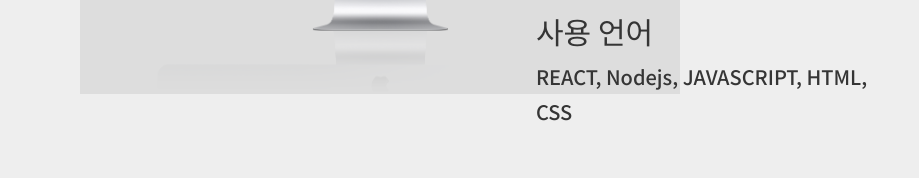
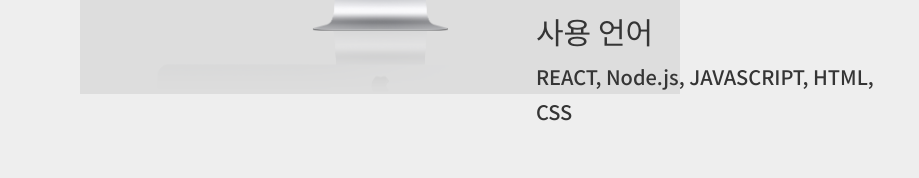
Before and after one commit to yujinkim11/portfolio, a React (Create React App) app: page /#/project in a window 1280 px wide. Shown: the part 931-1109 px from the top of the page, without its empty margins (180-1099 px from the left). Built offline with nearby package versions, Linux system fonts and the light colour scheme.

Commit message:
site link

```diff
--- a/src/Project.js
+++ b/src/Project.js
@@ -210,7 +210,7 @@ export const Project = () => {
                 </DetailCon>
                 <Skill>
                   사용 언어
-                  <p>REACT, Nodejs, JAVASCRIPT, HTML, CSS</p>
+                  <p>REACT, Node.js, JAVASCRIPT, HTML, CSS</p>
                 </Skill>
                 <Link>
                   <Site>
@@ -249,7 +249,7 @@ export const Project = () => {
                 <Skill>
                   사용 언어
                   <br />
-                  <p>REACT, Nodejs, JAVASCRIPT, HTML, CSS</p>
+                  <p>REACT, Node.js, JAVASCRIPT, HTML, CSS</p>
                 </Skill>
                 <Link>
                   <a target="_blank" href="https://yujinkim11.github.io/enjoy/">
@@ -293,7 +293,7 @@ export const Project = () => {
                 <Skill>
                   사용 언어
                   <br />
-                  <p>REACT, Nodejs, JAVASCRIPT, HTML, CSS</p>
+                  <p>REACT, Node.js, JAVASCRIPT, HTML, CSS</p>
                 </Skill>
                 <Link>
                   <a
@@ -344,7 +344,7 @@ export const Project = () => {
                 <Skill>
                   사용 언어
                   <br />
-                  <p>REACT, Nodejs, JAVASCRIPT, HTML, CSS</p>
+                  <p>REACT, Node.js, JAVASCRIPT, HTML, CSS</p>
                 </Skill>
                 <Link>
                   <a
@@ -392,7 +392,7 @@ export const Project = () => {
                 <Skill>
                   사용 언어
                   <br />
-                  <p>REACT, Nodejs, HTML, CSS, JAVASCRIPT</p>
+                  <p>REACT, Node.js, HTML, CSS, JAVASCRIPT</p>
                 </Skill>
                 <Link>
                   <a
```
